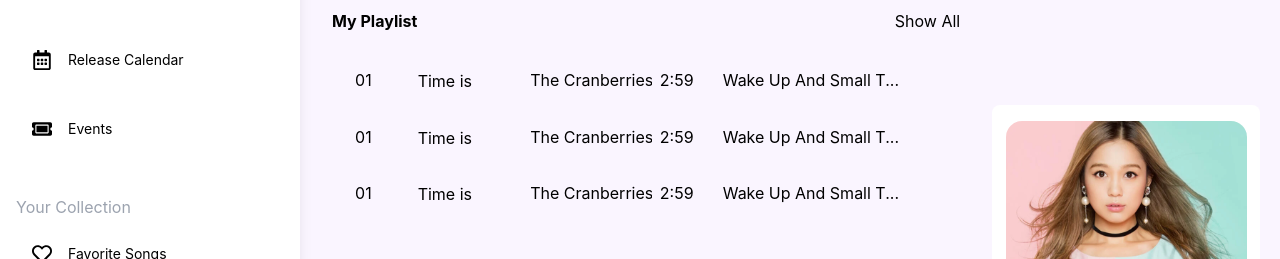
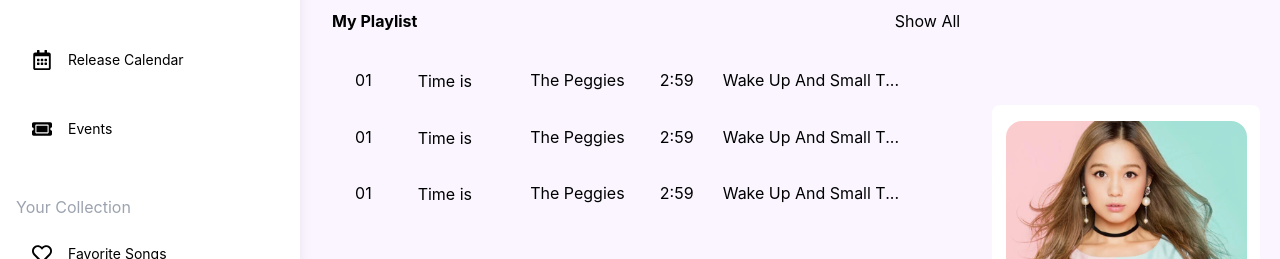
Before and after one commit to Zenesteria/Halofi, a Next.js app: page / in a window 1280 px wide. Shown: the part 379-638 px from the top of the page. Built offline with nearby package versions, Linux system fonts and the light colour scheme.

Commit message:
Update 1.05

```diff
--- a/components/music_app_components/SongMenu.jsx
+++ b/components/music_app_components/SongMenu.jsx
@@ -45,7 +45,7 @@
 
             <div className="flex items-center  w-[20%] overflow-hidden">
                 <div className="flex w-[200px]">
-                    <h3 className='w-[200px] p-1'>The Cranberries</h3>
+                    <h3 className='w-[200px] p-1'>The Peggies</h3>
                 </div>
                 ...
             </div>
```
